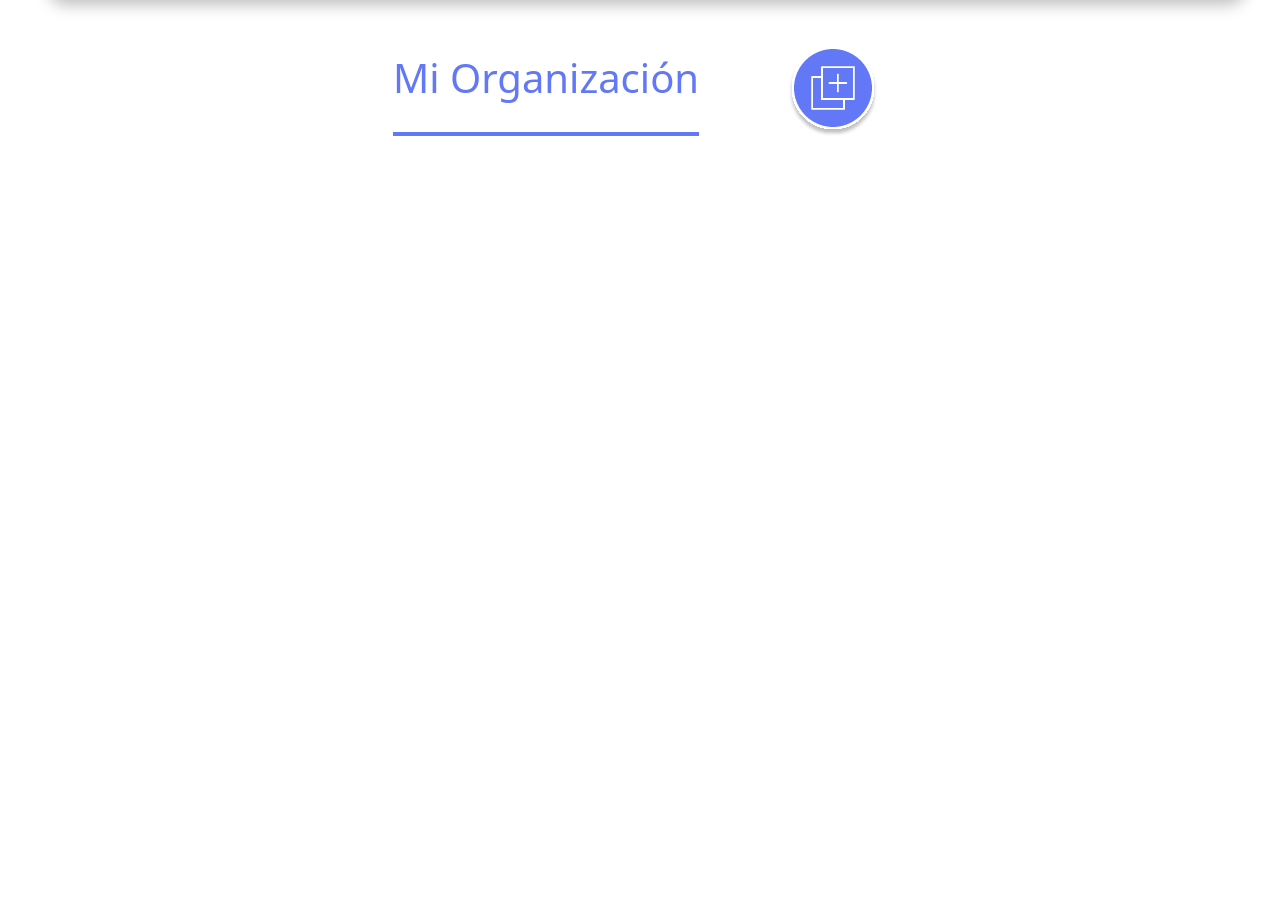
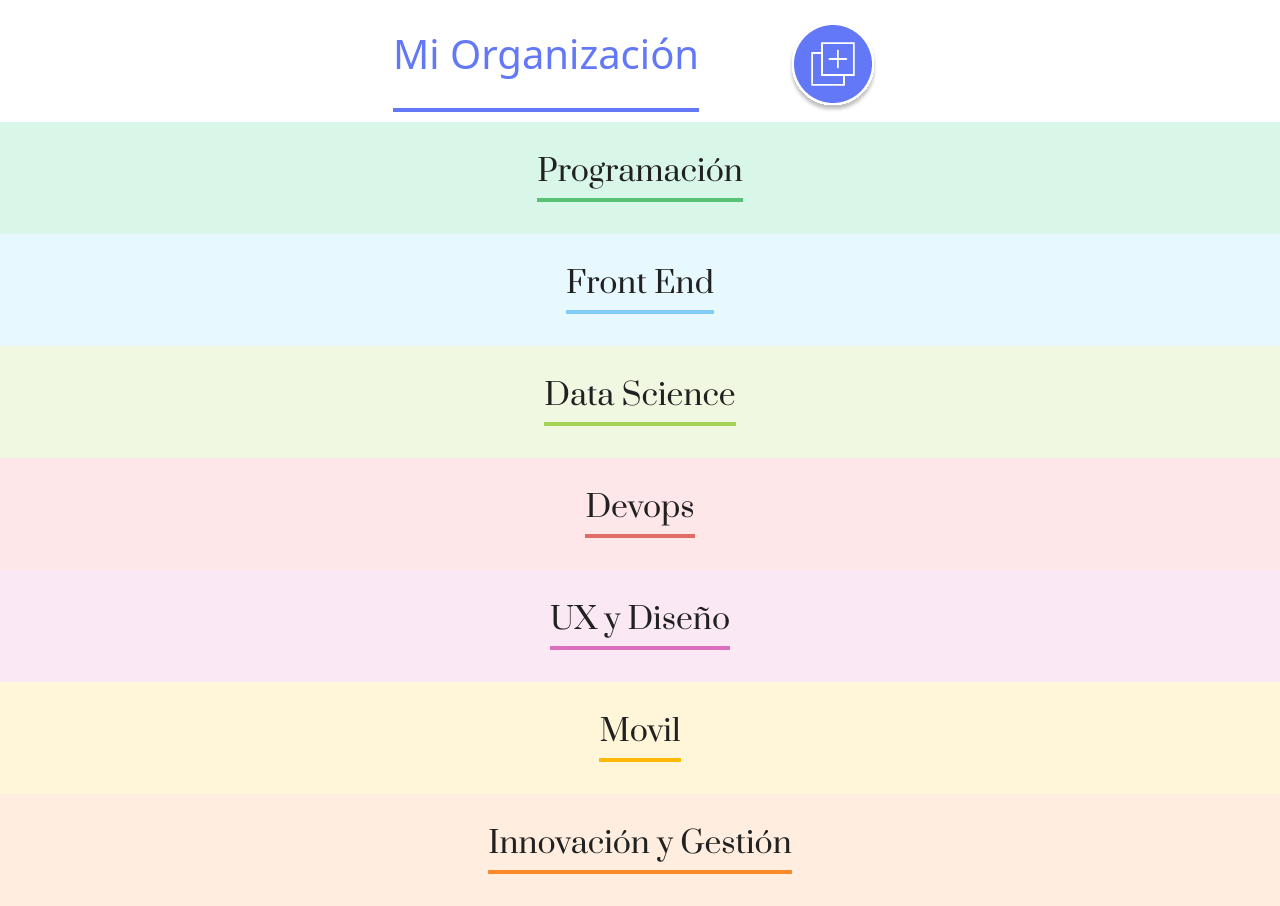
Before and after one commit to Marco-Silvera/Alura-Org, a React (Vite) app: page / in a window 1280 px wide. Shown: the part 1225-2131 px from the top of the page. Before the commit the page ends 1371 px from the top, so only its background shows below. Built offline with nearby package versions, Linux system fonts and the light colour scheme.

Commit message:
Agregué las secciones de cada equipo

```diff
--- a/src/App.jsx
+++ b/src/App.jsx
@@ -2,6 +2,7 @@ import { useState } from 'react'
 import Header from './components/Header'
 import Formulario from './components/Formulario'
 import MiOrg from './components/MiOrg'
+import Equipo from './components/Equipo'
 
 function App() {
 
@@ -11,14 +12,55 @@ function App() {
     actualizarMostrar(!mostrarFormulario)
   }
 
+  const equipos = [
+    {
+      titulo: 'Programación',
+      colorPrimario: '#57C278',
+      colorSecundario: '#D9F7E9'
+    },
+    {
+      titulo: 'Front End',
+      colorPrimario: '#82CFFA',
+      colorSecundario: '#E8F8FF'
+    },
+    {
+      titulo: 'Data Science',
+      colorPrimario: '#A6D157',
+      colorSecundario: '#F0F8E2'
+    },
+    {
+      titulo: 'Devops',
+      colorPrimario: '#E06B69',
+      colorSecundario: '#FDE7E8'
+    },
+    {
+      titulo: 'UX y Diseño',
+      colorPrimario: '#DB6EBF',
+      colorSecundario: '#FAE9F5'
+    },
+    {
+      titulo: 'Movil',
+      colorPrimario: '#FFBA05',
+      colorSecundario: '#FFF5D9'
+    },
+    {
+      titulo: 'Innovación y Gestión',
+      colorPrimario: '#FF8A29',
+      colorSecundario: '#FFEEDF'
+    },
+]
+
   return (
     <>
-      <h1>
-        Hola mundo
-      </h1>
       <Header />
-      {mostrarFormulario ? <Formulario /> : <></>}
+      {mostrarFormulario ? <Formulario equipos={equipos.map((equipo)=> equipo.titulo)}/> : <></>}
       <MiOrg cambiarMostrar={cambiarMostrar} />
+
+      {equipos.map((equipo)=>{
+        console.log('equipo:', equipo)
+        return <Equipo datos={equipo} key={equipo.titulo}/>
+      })}
+
     </>
   )
 }
--- /dev/null
+++ b/src/components/Equipo.jsx
@@ -0,0 +1,18 @@
+import React from 'react'
+
+function Equipo(props) {
+
+    const { colorPrimario, colorSecundario, titulo } = props.datos
+
+    const obj = { backgroundColor: colorSecundario }
+    const estiloBorde = { borderColor: colorPrimario }
+
+    return (
+        <section className='p-8 text-[#212121] font-Prata text-center' style={obj}>
+            <h3 className='text-3xl font-normal border-b-4 inline-block pb-2' style={estiloBorde}>{titulo}</h3>
+            <div></div>
+        </section>
+    )
+}
+
+export default Equipo
--- a/src/components/Formulario.jsx
+++ b/src/components/Formulario.jsx
@@ -3,7 +3,7 @@ import Boton from "./Boton"
 import CampoTexto from "./CampoTexto"
 import ListaOpciones from "./ListaOpciones"
 
-function Formulario() {
+function Formulario(props) {
 
     const [nombre, actualizarNombre] = useState("")
     const [puesto, actualizarPuesto] = useState("")
@@ -31,7 +31,7 @@ function Formulario() {
                 <CampoTexto titulo='Nombre' placeholder='Ingresar nombre' required valor={nombre} actualizarValor={actualizarNombre} />
                 <CampoTexto titulo='Puesto' placeholder='Ingresar puesto' required valor={puesto} actualizarValor={actualizarPuesto} />
                 <CampoTexto titulo='Foto' placeholder='Ingresar enlace de foto' required valor={foto} actualizarValor={actualizarFoto} />
-                <ListaOpciones valor={equipo} actualizarValor={actualizarEquipo} />
+                <ListaOpciones valor={equipo} actualizarValor={actualizarEquipo} equipos={props.equipos}/>
                 <Boton texto='Crear' />
             </form>
         </section>
--- a/src/components/ListaOpciones.jsx
+++ b/src/components/ListaOpciones.jsx
@@ -1,16 +1,6 @@
 import React from 'react'
 
 function ListaOpciones(props) {
-
-    const equipos = [
-        "Programación",
-        "Front End",
-        "Data Science",
-        "Devops",
-        "UX y Diseño",
-        "Movil",
-        "Innovación y Gestión"
-    ]
 
     const manejarCambio = (e) => {
         props.actualizarValor(e.target.value)
@@ -21,7 +11,7 @@ function ListaOpciones(props) {
             <label className='text-lg font-semibold flex flex-col gap-4 mb-2'>Equipos</label>
             <select className='p-4 outline-[#6278F7] w-full text-base' value={props.valor} onChange={manejarCambio}>
                 <option value="" disabled defaultValue="" hidden>Seleccionar equipo</option>
-                {equipos.map((equipo, index) => <option key={index} value={equipo}>{equipo}</option>)}
+                {props.equipos.map((equipo, index) => <option key={index} value={equipo}>{equipo}</option>)}
             </select>
         </div>
     )
```
